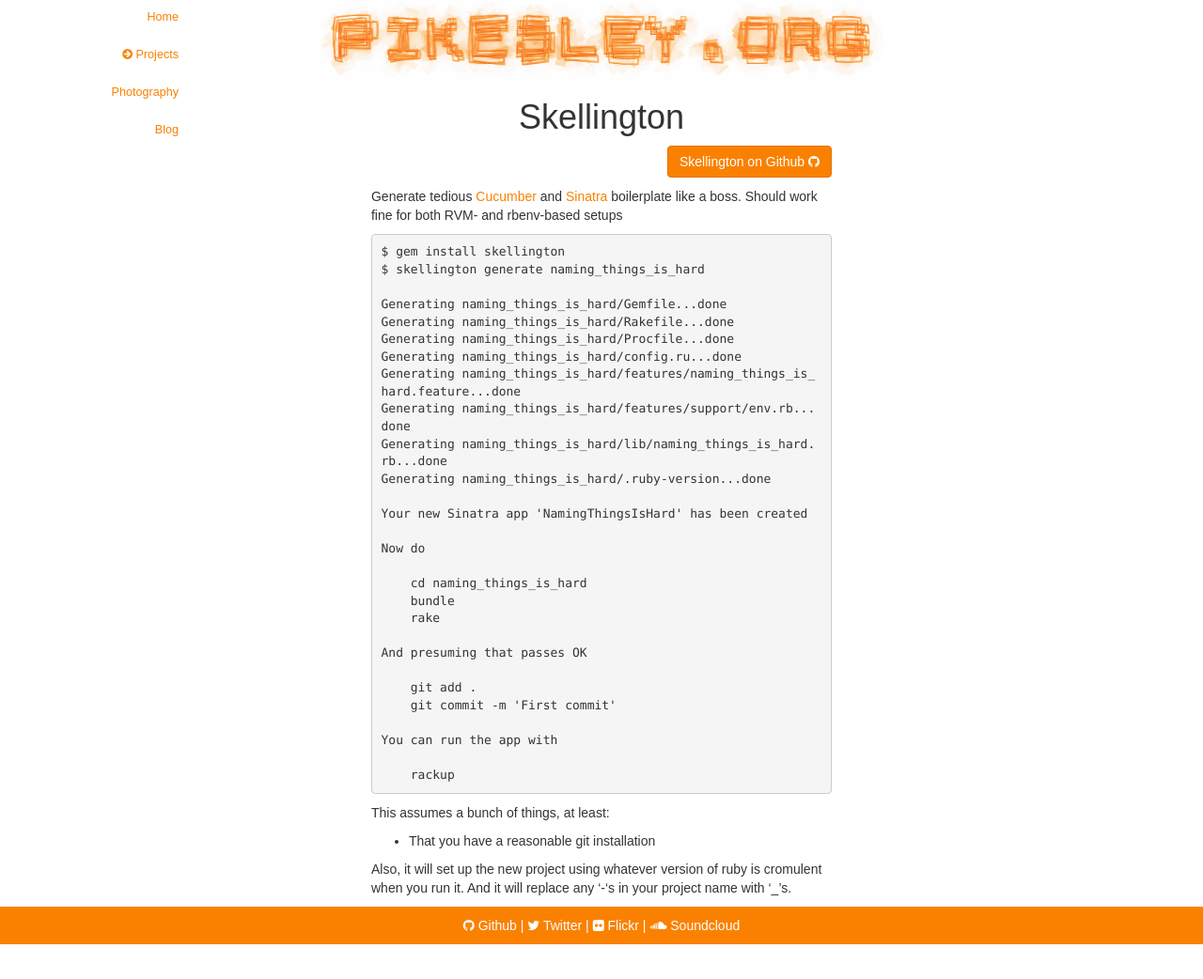
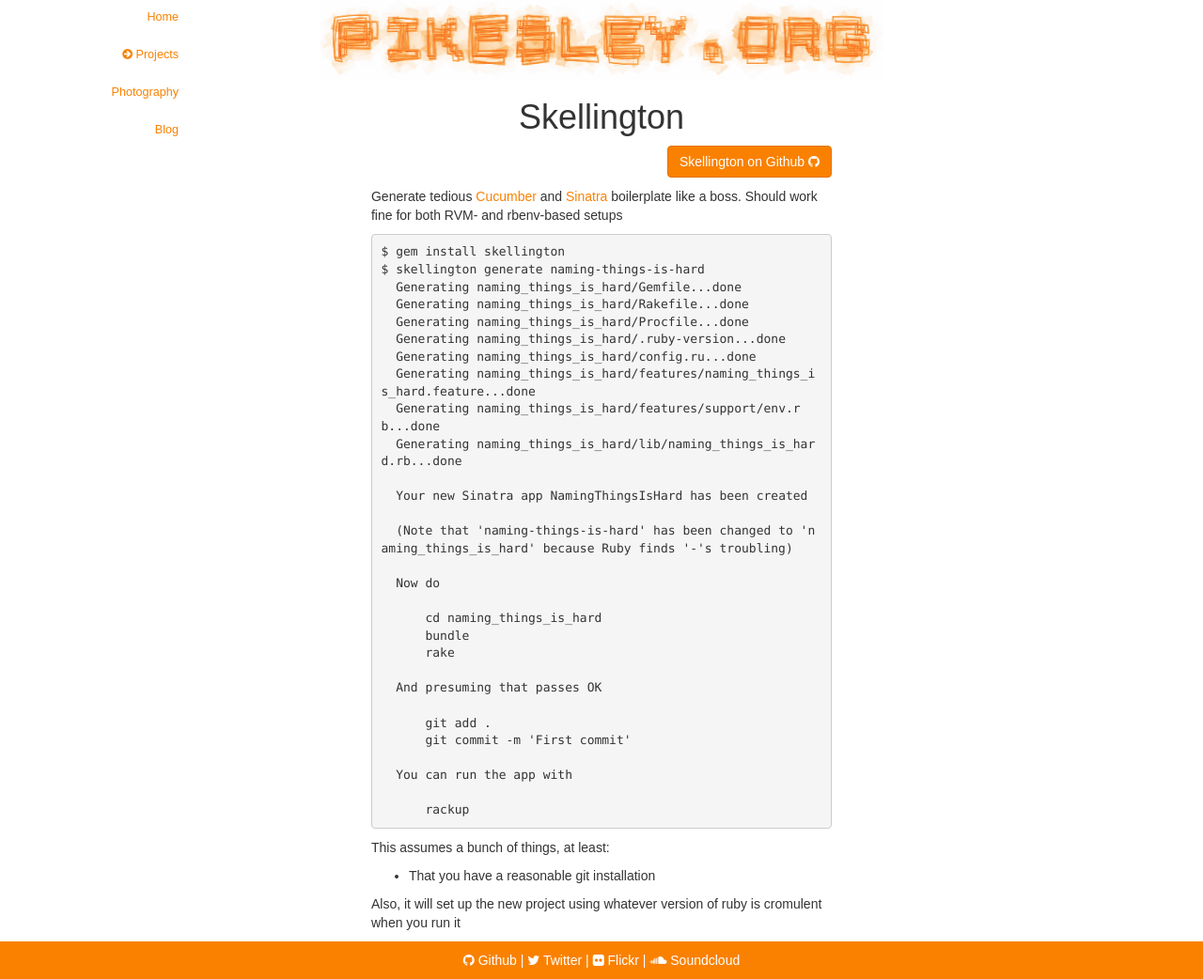
Before and after one commit to pikesley/pikesley.github.io, a Jekyll site: the page built from projects/skellington.md, in a window 1280 px wide. Shown: the whole page at 94% size. Built offline with Jekyll 4.4.1, drawn with Linux system fonts in a browser that asks for light colours; nearby versions of some CDN libraries; some web fonts are replaced; before the commit the page ends 1005 px from its top, so only the background shows below that.

Commit message:
New release

```diff
--- a/projects/skellington.md
+++ b/projects/skellington.md
@@ -6,36 +6,37 @@ github: pikesley/skellington
 Generate tedious [Cucumber](http://cukes.info/) and [Sinatra](http://www.sinatrarb.com/) boilerplate like a boss. Should work fine for both RVM- and rbenv-based setups
 
     $ gem install skellington
-    $ skellington generate naming_things_is_hard
+    $ skellington generate naming-things-is-hard
+      Generating naming_things_is_hard/Gemfile...done
+      Generating naming_things_is_hard/Rakefile...done
+      Generating naming_things_is_hard/Procfile...done
+      Generating naming_things_is_hard/.ruby-version...done
+      Generating naming_things_is_hard/config.ru...done
+      Generating naming_things_is_hard/features/naming_things_is_hard.feature...done
+      Generating naming_things_is_hard/features/support/env.rb...done
+      Generating naming_things_is_hard/lib/naming_things_is_hard.rb...done
 
-    Generating naming_things_is_hard/Gemfile...done
-    Generating naming_things_is_hard/Rakefile...done
-    Generating naming_things_is_hard/Procfile...done
-    Generating naming_things_is_hard/config.ru...done
-    Generating naming_things_is_hard/features/naming_things_is_hard.feature...done
-    Generating naming_things_is_hard/features/support/env.rb...done
-    Generating naming_things_is_hard/lib/naming_things_is_hard.rb...done
-    Generating naming_things_is_hard/.ruby-version...done
+      Your new Sinatra app NamingThingsIsHard has been created
 
-    Your new Sinatra app 'NamingThingsIsHard' has been created
+      (Note that 'naming-things-is-hard' has been changed to 'naming_things_is_hard' because Ruby finds '-'s troubling)
 
-    Now do
+      Now do
 
-        cd naming_things_is_hard
-        bundle
-        rake
+          cd naming_things_is_hard
+          bundle
+          rake
 
-    And presuming that passes OK
+      And presuming that passes OK
 
-        git add .
-        git commit -m 'First commit'
+          git add .
+          git commit -m 'First commit'
 
-    You can run the app with
+      You can run the app with
 
-        rackup
+          rackup
 
 This assumes a bunch of things, at least:
 
 * That you have a reasonable git installation
 
-Also, it will set up the new project using whatever version of ruby is cromulent when you run it. And it will replace any '-'s in your project name with '_'s.
+Also, it will set up the new project using whatever version of ruby is cromulent when you run it
```
